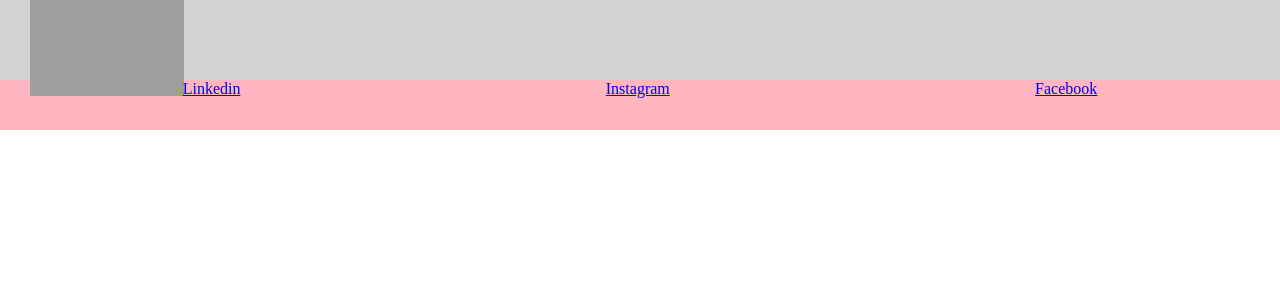
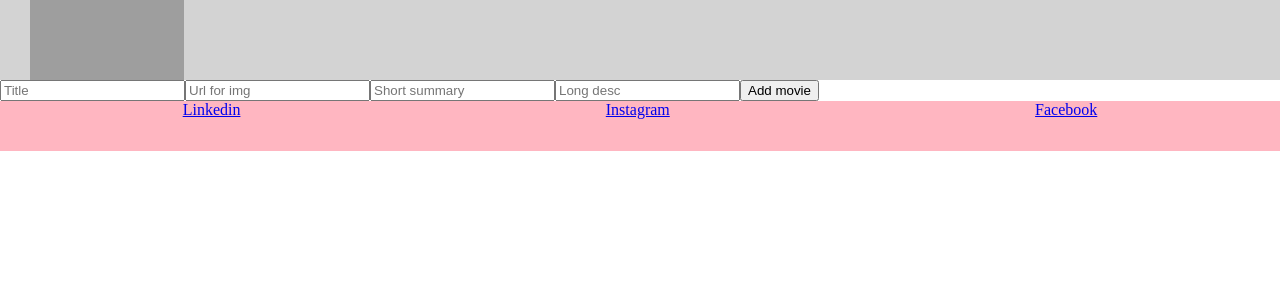
Before and after one commit to nathaliedpettersson/Slutprojekt-JS3-ReactCinema, a React (Create React App) app: page /movies/addMovie in a window 1280 px wide. Shown: the top 300 px of the page. Built offline with nearby package versions, Linux system fonts and the light colour scheme; grey boxes are pictures that could not be loaded.

Commit message:
Add movie and display movies
Fixed input for adding movies and navigation to page that displays movies

```diff
--- a/src/App.jsx
+++ b/src/App.jsx
@@ -1,8 +1,18 @@
 import React from "react";
+import { useNavigate } from "react-router-dom";
+import Button from "./Components/Button/Button";
 
 const App = () => {
+
+const navigate = useNavigate();
+
+const goToProfile = () => {
+  navigate("/profile")
+}
+
   return (
     <>
+  <Button handleClick={goToProfile}btnText={"Add movie"} />
     </>
   )
 }
--- a/src/Components/Button/Button.jsx
+++ b/src/Components/Button/Button.jsx
@@ -1,3 +1,13 @@
 // Create reusable button just like the modal component
 
 // Import and reuse this button on files where we need buttons for navigation
+
+const Button = (props) => {
+    return (
+        <>
+        <button onClick={props.handleClick}>{props.btnText}</button>
+        </>
+    )
+}
+
+export default Button;
--- a/src/Pages/AddMovie/AddMovie.jsx
+++ b/src/Pages/AddMovie/AddMovie.jsx
@@ -1,3 +1,53 @@
 // Import from addmovie file
 
 // Navigate to /movies after submitting movie form
+
+import React from 'react';
+import { useState } from 'react';
+import { useNavigate } from 'react-router-dom';
+
+const AddMovie = () => {
+
+    // Using useState to get movies from localstorage or create an empty array if it doesn't exist
+    const [movies, setMovies] = useState(localStorage.getItem("movies")
+    ? JSON.parse(localStorage.getItem("movies")) : []);
+
+    const navigate = useNavigate();
+
+    // Movieobject to be sent to localstorage so that we can get access to it in rendermovie
+    const movieObject = {
+        title: '',
+        img: '',
+        summary: '',
+        longDesc: ''
+    }
+
+    // We set movieobject to movie array and save it in state and then also set the new item to localstorage
+    const submitNewMovie = (e) => {
+        e.preventDefault();
+        setMovies([...movies, movieObject])
+        localStorage.setItem("movies", JSON.stringify([...movies, movieObject]));
+
+        console.log(movieObject);
+
+        // Navigating to rendermovie after submitting a movie
+        navigate("/movies");
+    }
+
+
+    return (
+     <div>
+        <form onSubmit={(e) => submitNewMovie(e)}>
+            <input type="text" placeholder="Title" onChange={(e) => movieObject.title = e.target.value}/>
+            <input type="text" placeholder="Url for img" onChange={(e) => movieObject.img = e.target.value}/>
+            <input type="text" placeholder="Short summary" onChange={(e) => movieObject.summary = e.target.value}/>
+            <input type="text" placeholder="Long desc" onChange={(e) => movieObject.longDesc = e.target.value}/>
+            <input type="submit" value="Add movie"/>
+        </form>
+     </div>
+
+
+    )
+}
+
+export default AddMovie;
--- a/src/Pages/DisplayMovies/DisplayMovies.jsx
+++ b/src/Pages/DisplayMovies/DisplayMovies.jsx
@@ -3,3 +3,46 @@
 // navigate to /movies/:title to display specific movie
 
 // Fix X-button to be added IF logged in user === email that submitted a specific movie/movies (remove from LocalStorage)
+
+import React from "react";
+import { useNavigate } from "react-router-dom";
+
+const DisplayMovie = () => {
+
+    // Get movies from localstorage
+    const getMovies = JSON.parse(localStorage.getItem("movies"));
+
+    const navigate = useNavigate();
+
+    // Button to navigate back to add movies when we have been redirected to render movies
+
+    // IMPORT BUTTON HERE TO NAVIGATE AND TO DO THE READ MORE CODE UNDERNEATH
+
+    const displayMovieItem = (movie) => {
+        navigate("/movies/" + movie.title, {state: { movie }})
+    }
+
+    // Mapping through getMovies to get value from localstorage and show it in DOM
+
+    // FIX BUTTON...When read more is clicked it's supposed to get the specific id/value/index of that movie and navigate user to "/renderlongmovies" and show the LONG description in there for that specific movie (do something similar to this mapping down here)
+    return (
+        <div>
+            <ul>
+                {getMovies.map((movie, index) => {
+                    return (
+                    <li key={index}>
+                        <h3>{movie.title}</h3>
+                        <img src={movie.img}></img>
+                        <p>{movie.summary}</p>
+                        <button onClick={() => displayMovieItem(movie)}>Read more</button>
+                    </li>
+                    )
+
+                })}
+            </ul>
+
+        </div>
+    )
+}
+
+export default DisplayMovie;
--- a/src/index.jsx
+++ b/src/index.jsx
@@ -10,6 +10,8 @@ import Layout from './Pages/Layout/Layout';
 import App from './App';
 import NotFound from './Pages/NotFound/NotFound';
 import SignupLogin from './Pages/SignupLoginLayout/SignupLogin';
+import AddMovie from './Pages/AddMovie/AddMovie';
+import DisplayMovie from './Pages/DisplayMovies/DisplayMovies';
 
 const root = ReactDOM.createRoot(document.getElementById('root'));
 root.render(
@@ -20,13 +22,12 @@ root.render(
   <Route index element={<App />}></Route>
   <Route path="/profile" element={<SignupLogin />}></Route>
   <Route path="*" element={<NotFound />}></Route>
+
+  <Route path="/movies" element={<DisplayMovie />}></Route>
+  <Route path="/movies/addMovie" element={<AddMovie />}>
 </Route>
 
-{/* Get /profile and input for signup/signin layout here */}
-
-
-{/* Get everything related to movies here */}
-<Route></Route>
+</Route>
 
   </Routes>
   </BrowserRouter>
```
